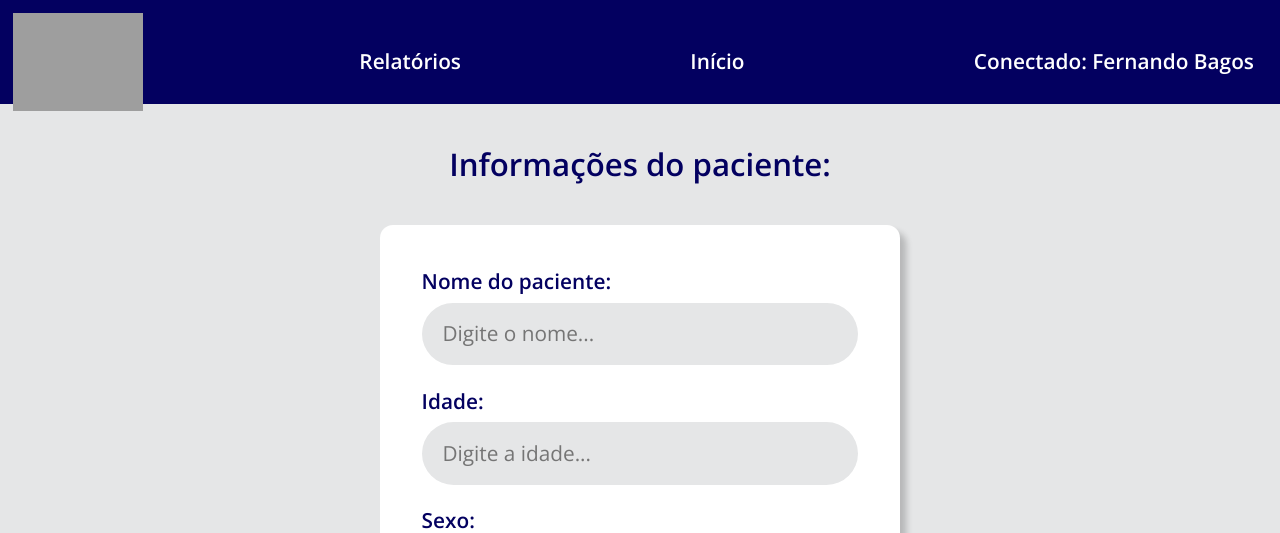
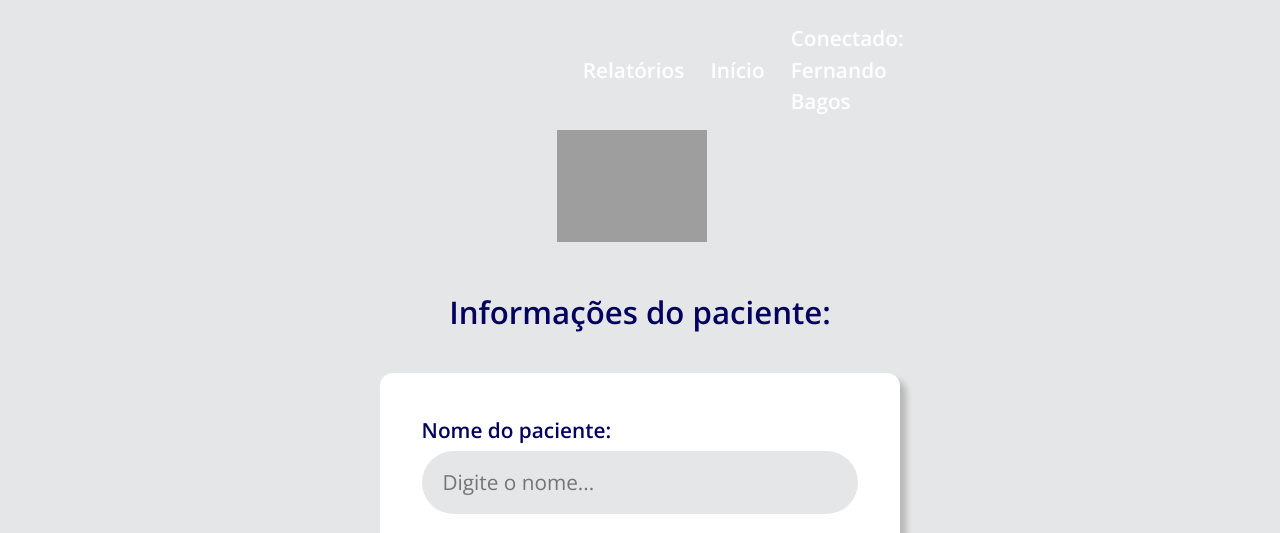
Before and after one commit to tiagofermiano/SA_NOAR, a PHP site: page /pages/index.html in a window 1280 px wide. Shown: the top 533 px of the page. Run offline with PHP 8.4, Linux system fonts and the light colour scheme; grey boxes are pictures that could not be loaded.

Commit message:
Co-authored-by: Marcelo Vinicius Leicht <vlcelo@users.noreply.github.com> Co-authored-by: Tiago Fermiano <tiagofermiano@users.noreply.github.com>

```diff
--- a/assets/index.css
+++ b/assets/index.css
@@ -38,6 +38,44 @@ p {
 .hidden {
   display: none;
 }
+
+.logoimagem{
+  width: 8rem;
+  display: block;
+  margin: auto;
+}
+
+.navbar {
+  width: 100%;
+  margin: 0 auto;
+  display: block;
+  align-items: center;
+  justify-content: space-between;
+  /* background-color: #030060; */
+  }
+
+  .container {
+    max-width: 1230px;
+    margin:  auto;
+    justify-content: center;
+    align-items: center;
+  }
+
+  #cabecalho{
+    display: flex;
+    align-items: center; /* Centralizar verticalmente */
+    justify-content: space-between; /* Centralizar horizontalmente e espaçar os elementos */
+    padding: 10px;
+  }
+
+  #cabecalho a{
+    color: #fff;
+    text-decoration: none;
+    margin: 0 10px; /* Adiciona margem entre os links */
+    font-weight: bold;
+    color: #ffffff;
+  }
+
 
 .circle-button {
   position: fixed;
@@ -97,34 +135,6 @@ p {
   /* Adicionado um espaçamento interno */
   justify-content: center;
   align-items: center;
-}
-
-#cabecalho{
-  display: flex;
-  align-items: center; /* Centralizar verticalmente */
-  justify-content: space-between; /* Centralizar horizontalmente e espaçar os elementos */
-  padding: 10px;
-}
-
-#cabecalho a{
-  color: #fff;
-  text-decoration: none;
-  margin: 0 10px; /* Adiciona margem entre os links */
-  font-weight: bold;
-  color: #ffffff;
-}
-
-header {
-  display: block;
-  margin: auto;  /* Centralizar verticalmente */
-  height: 10vh;
-  background: #030060;
-  justify-content: center;
-}
-
-.logo {
-  max-width: 100px; /* Define a largura máxima da imagem */
-  height: auto; /* Mantém a proporção da imagem */
 }
 
 .title {
--- a/pages/index.html
+++ b/pages/index.html
@@ -21,12 +21,18 @@
 <body>
 
   <header>
+    <div class="navbar">
+        <div class="logoimagem">
           <div class="container" id="cabecalho">
-      <img class="logo" alt="LOGO NOAR" src="https://i.pinimg.com/originals/63/1b/2a/631b2a6d8b0480b22c425f8efc67bf81.png">
             <a href="relatórios.html">Relatórios</a>
             <a href="home.html">Início</a>
             <a href="home.html">Conectado: Fernando Bagos</a>
           </div>
+          <img src="https://i.pinimg.com/originals/63/1b/2a/631b2a6d8b0480b22c425f8efc67bf81.png" width="25%" height="25%">
+        </div>
+        </div>
+
+
 </header>
 
   <div class="circle-button">
```
Lines whose indentation alone changed are shown as unchanged.
